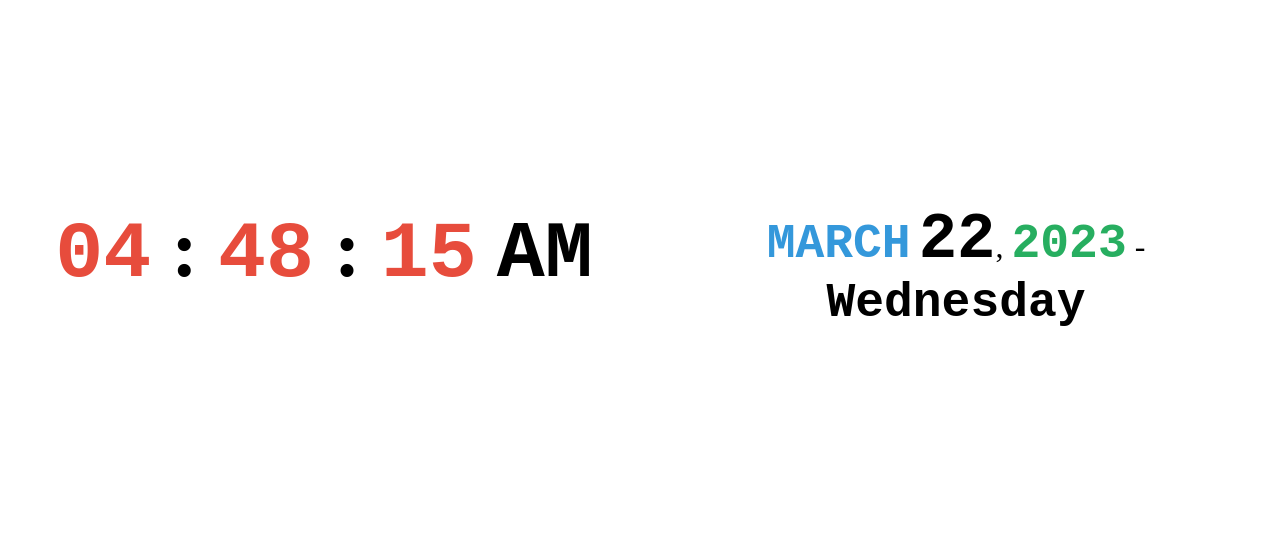
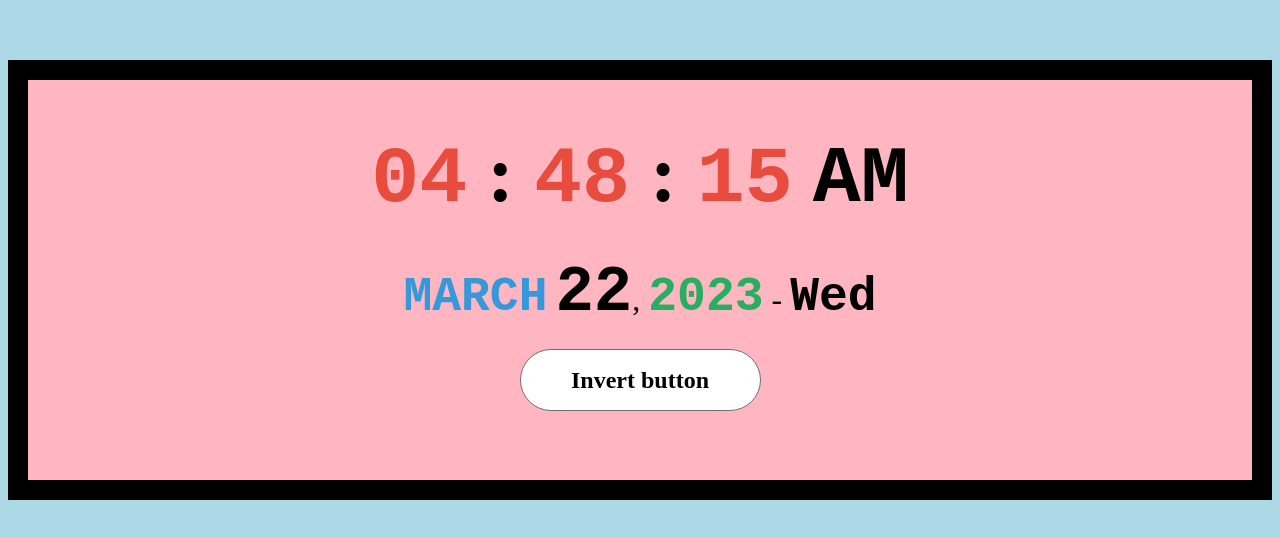
Before and after one commit to CaelFoster/DateAndTime, a plain HTML site: page index.html in a window 1280 px wide. Shown: the part 140-678 px from the top of the page. Drawn offline with Linux system fonts and the light colour scheme.

Commit message:
added some features

```diff
--- a/css/style.css
+++ b/css/style.css
@@ -1,13 +1,17 @@
 
-* {
-  outline: none;
+
+body{
+  background:lightblue;
 }
 
 main {
   display: grid;
-  grid-template-columns: repeat(2, 1fr);
+  grid-template-columns: repeat(1fr, 1fr);
+  border:solid 20px black;
   align-content: center;
-  height: 100vh;
+  height: 50vh;
+  margin:25vh 0 25vh 0;
+  background:lightpink;
 }
 
 
@@ -61,3 +65,27 @@ time {
 .dayOfWeek {
   font-size: 3rem;
 }
+
+.button {
+  width: 239px;
+  height: 60px;
+  background: #ffffff;
+  /*my margin was missing*/
+  margin:20px auto;
+  border: 1px solid #707070;
+  border-radius: 53px;
+  transition:250ms;
+  display:flex;
+  justify-content: center;
+  align-items:center;
+}
+.button h2 {
+  line-height: 0px;
+  border-radius: 53px;
+}
+.button:hover,
+.button:hover h2 {
+  transition:250ms;
+  background-color: black;
+  color: white;
+}
--- a/index.html
+++ b/index.html
@@ -16,6 +16,7 @@
 
   <!-- Scripts -->
   <script src="js/time.js" defer></script>
+  <script src="js/invert.js" defer></script>
   <script src="js/date.js" defer></script>
 
 </head>
@@ -40,6 +41,10 @@
     <data class="dayOfWeek">SMTWTFS</data>
   </time>
 
+
+  <div class="button">
+    <h2>Invert button</h2>
+  </div>
 </main>
 
 </body>
--- a/js/date.js
+++ b/js/date.js
@@ -16,13 +16,13 @@ const allTheMonths = [
   "December"
 ];
 const allTheDays = [
-  "Sunday",
-  "Monday",
-  "Tuesday",
-  "Wednesday",
-  "Thursday",
-  "Friday",
-  "Saturday"
+  "Sun",
+  "Mon",
+  "Tue",
+  "Wed",
+  "Thu",
+  "Fri",
+  "Sat"
 ];
 
 /************
--- /dev/null
+++ b/js/invert.js
@@ -0,0 +1,20 @@
+
+
+
+
+const button = document.getElementsByClassName("button")[0];
+const text = document.querySelector(".button h2");
+let toggle = false;
+button.addEventListener("click", (e) => {
+  toggle = !toggle;
+
+  const body = document.querySelector('*');
+
+  if (toggle === true) {
+    text.innerText = ("light mode");
+    body.style.filter = "invert(1)";
+  } else {
+    text.innerText = ("dark mode");
+    body.style.filter = "invert(0)";
+  }
+});
```
